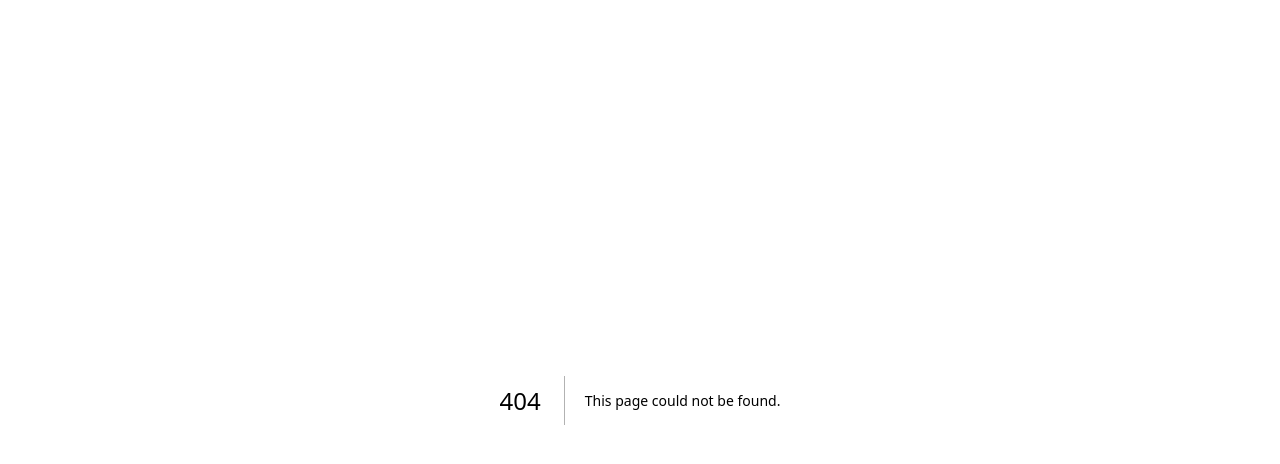
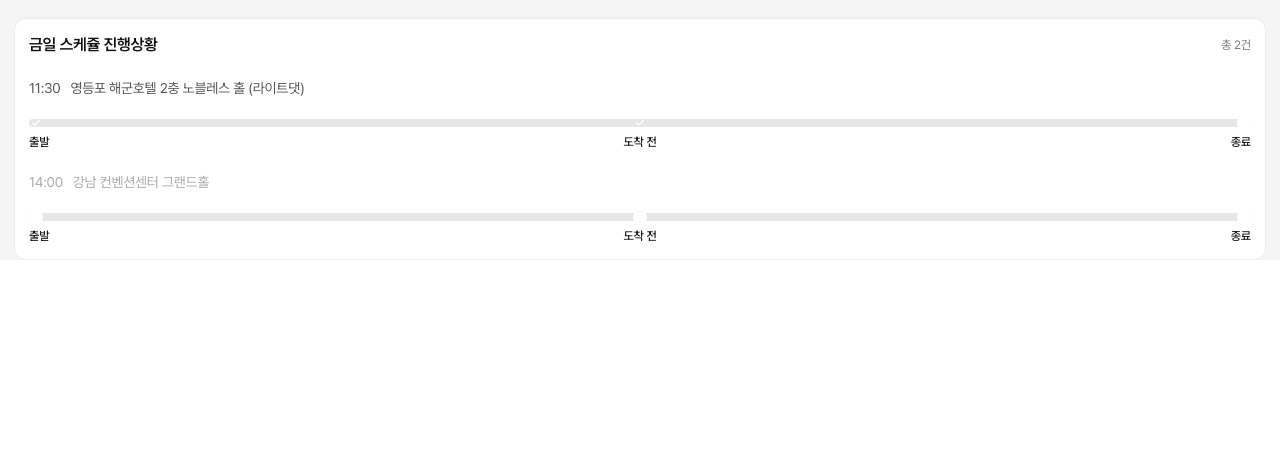
Before and after one commit to sejinniemma/scheduler_app, a Next.js app in the folder my-app/: page /main in a window 1280 px wide. Before the commit this address had no page. Shown: the top 464 px of the page. Built offline with nearby package versions, Linux system fonts and the light colour scheme.

Commit message:
feat : Main > 금일 스케쥴 진행상황 UI 추가

```diff
--- a/my-app/src/app/globals.css
+++ b/my-app/src/app/globals.css
@@ -79,10 +79,13 @@
   --color-white: #fff;
 
   /* border colors */
-  --color-edge: #ececec;
-  --color-base: #e1e1e1;
-  --color-medium: #d7d7d7;
-  --color-strong: #d1d5dc;
+  --color-line-edge: #ececec;
+  --color-line-base: #e1e1e1;
+  --color-line-medium: #d7d7d7;
+  --color-line-strong: #d1d5dc;
+
+  /* progress bar colors */
+  --color-progress-bar-background: #e6e6e6;
 
   /* Color Palette */
   --color-blue: #3b82f6;
--- /dev/null
+++ b/my-app/src/app/main/page.tsx
@@ -0,0 +1,66 @@
+import ProgressBar from '@/src/components/ProgressBar';
+
+interface Schedule {
+  time: string;
+  location: string;
+  currentStep: 0 | 1 | 2 | 3;
+  status: 'pending' | 'ongoing' | 'upcoming' | 'completed' | 'canceled';
+}
+
+const MainPage = () => {
+  const schedules: Schedule[] = [
+    {
+      time: '11:30',
+      location: '영등포 해군호텔 2충 노블레스 홀 (라이트댓)',
+      currentStep: 2,
+      status: 'ongoing',
+    },
+    {
+      time: '14:00',
+      location: '강남 컨벤션센터 그랜드홀',
+      currentStep: 0,
+      status: 'completed',
+    },
+  ];
+
+  return (
+    <section className='flex flex-col items-center bg-lighter gap-[18px] pt-[18px] px-[14px]'>
+      <div className='flex flex-col gap-[20px] w-full bg-white border border-line-edge rounded-xl p-[14px]'>
+        {/* Title */}
+        <div className='flex items-center justify-between'>
+          <h1 className='text-body4 text-normal font-semibold'>
+            금일 스케쥴 진행상황
+          </h1>
+          <span className='text-caption2 text-default'>
+            총 {schedules.length}건
+          </span>
+        </div>
+
+        {/* Schedule List */}
+        <div className='flex flex-col gap-[20px]'>
+          {schedules.map((schedule, index) => (
+            <div key={index} className='flex flex-col gap-[20px]'>
+              {/* Schedule Info */}
+              <div
+                className={`flex items-center text-caption1 gap-[10px] ${
+                  schedule.status === 'ongoing' ? 'text-dark' : 'text-disabled'
+                }`}
+              >
+                <span>{schedule.time}</span>
+                <p>{schedule.location}</p>
+              </div>
+
+              {/* Progress Bar */}
+              <ProgressBar
+                currentStep={schedule.currentStep}
+                disabled={schedule.status !== 'ongoing'}
+              />
+            </div>
+          ))}
+        </div>
+      </div>
+    </section>
+  );
+};
+
+export default MainPage;
--- a/my-app/src/app/page.tsx
+++ b/my-app/src/app/page.tsx
@@ -24,12 +24,12 @@ export default function Home() {
           <input
             type='text'
             placeholder='이름'
-            className='w-full h-[40px] text-caption1 font-medium text-default border-0 border-b border-base focus:outline-none focus:border-b p-[--var(--gap-7)]'
+            className='w-full h-[40px] text-caption1 font-medium text-default border-0 border-b border-line-base focus:outline-none focus:border-b p-[--var(--gap-7)]'
           />
           <input
             type='password'
             placeholder='번호(-없이)'
-            className='w-full h-[40px] text-caption1 font-medium text-default border-0 border-b border-base focus:outline-none focus:border-b p-[--var(--gap-7)]'
+            className='w-full h-[40px] text-caption1 font-medium text-default border-0 border-b border-line-base focus:outline-none focus:border-b p-[--var(--gap-7)]'
           />
           <Button text='로그인' />
         </div>
--- /dev/null
+++ b/my-app/src/components/ProgressBar.tsx
@@ -0,0 +1,126 @@
+interface ProgressBarProps {
+  currentStep: 0 | 1 | 2 | 3;
+  disabled?: boolean;
+}
+
+const CheckIcon = () => (
+  <svg
+    width='10'
+    height='10'
+    viewBox='0 0 14 14'
+    fill='none'
+    xmlns='http://www.w3.org/2000/svg'
+  >
+    <path
+      d='M11.6667 3.5L5.25 9.91667L2.33334 7'
+      stroke='white'
+      strokeWidth='2'
+      strokeLinecap='round'
+      strokeLinejoin='round'
+    />
+  </svg>
+);
+
+const ProgressBar = ({ currentStep, disabled = false }: ProgressBarProps) => {
+  // currentStep: 0 = 출발 전, 1 = 출발, 2 = 도착 전, 3 = 종료
+  const steps = [
+    {
+      label: '출발',
+      position: 'left-0',
+      checkCondition: (step: number) => step >= 1,
+    },
+    {
+      label: '도착 전',
+      position: 'left-1/2 -translate-x-1/2',
+      checkCondition: (step: number) => step >= 2,
+    },
+    {
+      label: '종료',
+      position: 'right-0',
+      checkCondition: (step: number) => step === 3,
+    },
+  ];
+
+  const getProgressWidth = () => {
+    if (currentStep === 0) return '0%';
+    if (currentStep === 1) return '30%';
+    if (currentStep === 2) return '75%';
+    return '100%';
+  };
+
+  const getCircleStyle = (isCompleted: boolean) => {
+    if (disabled) {
+      return {
+        backgroundColor: '#fff',
+        border: '2px solid var(--color-disabled)',
+      };
+    }
+    return {
+      backgroundColor: isCompleted ? 'var(--color-green)' : '#fff',
+      border: isCompleted ? 'none' : '2px solid var(--color-secondary)',
+    };
+  };
+
+  const getLabelColor = (isCompleted: boolean) => {
+    if (disabled) return 'var(--color-disabled)';
+    return isCompleted ? 'var(--color-green)' : 'var(--color-secondary)';
+  };
+
+  return (
+    <div className='flex flex-col gap-4'>
+      {/* Progress Bar with Labels */}
+      <div className='relative'>
+        {/* Background bar */}
+        <div className='w-full h-[8px] rounded-full bg-progress-bar-background' />
+
+        {/* Green progress bar */}
+        <div
+          className='absolute top-0 left-0 h-[8px] rounded-full transition-all duration-300'
+          style={{
+            width: getProgressWidth(),
+            backgroundColor: disabled
+              ? 'var(--color-disabled)'
+              : 'var(--color-green)',
+          }}
+        />
+
+        {/* Circles */}
+        {steps.map((step, index) => {
+          const isCompleted = step.checkCondition(currentStep);
+          return (
+            <div
+              key={index}
+              className={`absolute ${step.position} w-[14px] h-[14px] rounded-full flex items-center justify-center transition-all duration-300`}
+              style={{
+                top: '-3px',
+                ...getCircleStyle(isCompleted),
+              }}
+            >
+              {!disabled && isCompleted && <CheckIcon />}
+            </div>
+          );
+        })}
+
+        {/* Labels */}
+        <div className='flex items-center justify-between mt-[6px]'>
+          {steps.map((step, index) => {
+            const isCompleted = step.checkCondition(currentStep);
+            return (
+              <span
+                key={index}
+                className='text-caption2 font-medium'
+                style={{
+                  color: getLabelColor(isCompleted),
+                }}
+              >
+                {step.label}
+              </span>
+            );
+          })}
+        </div>
+      </div>
+    </div>
+  );
+};
+
+export default ProgressBar;
```
